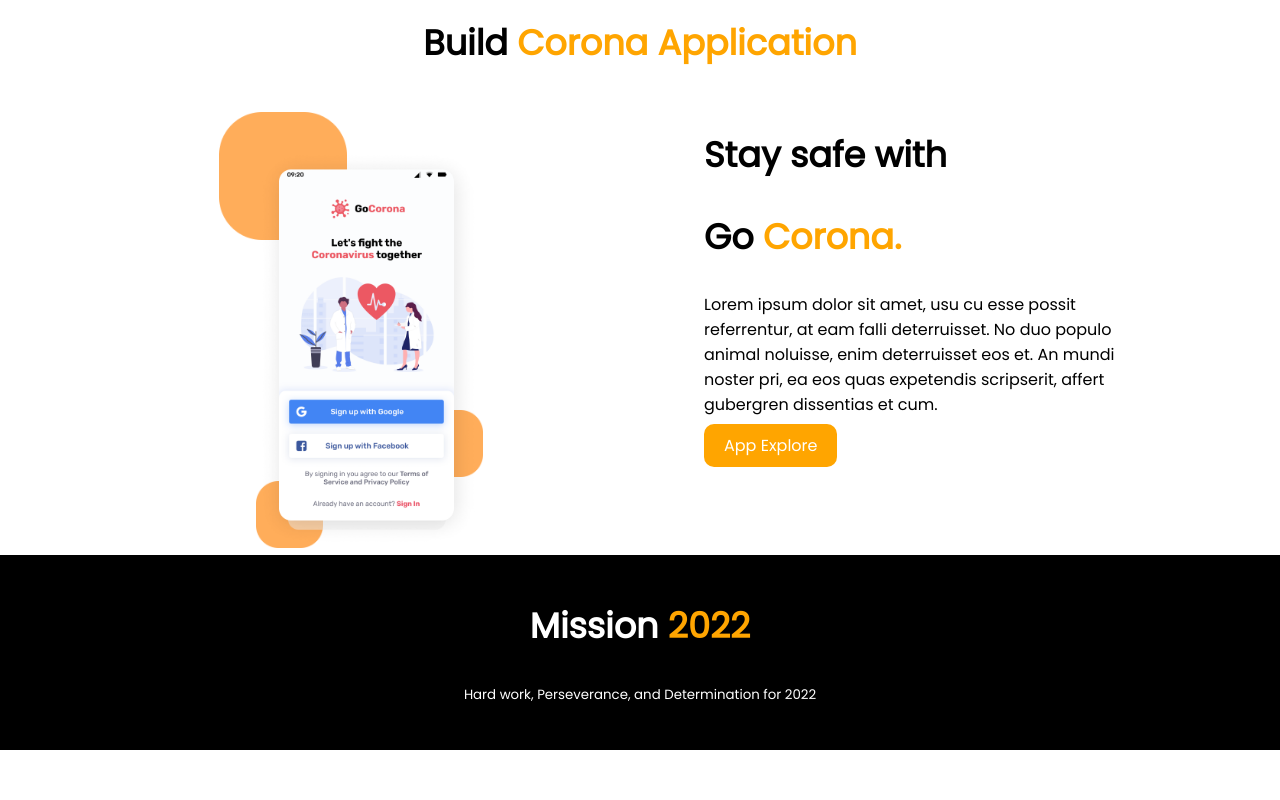
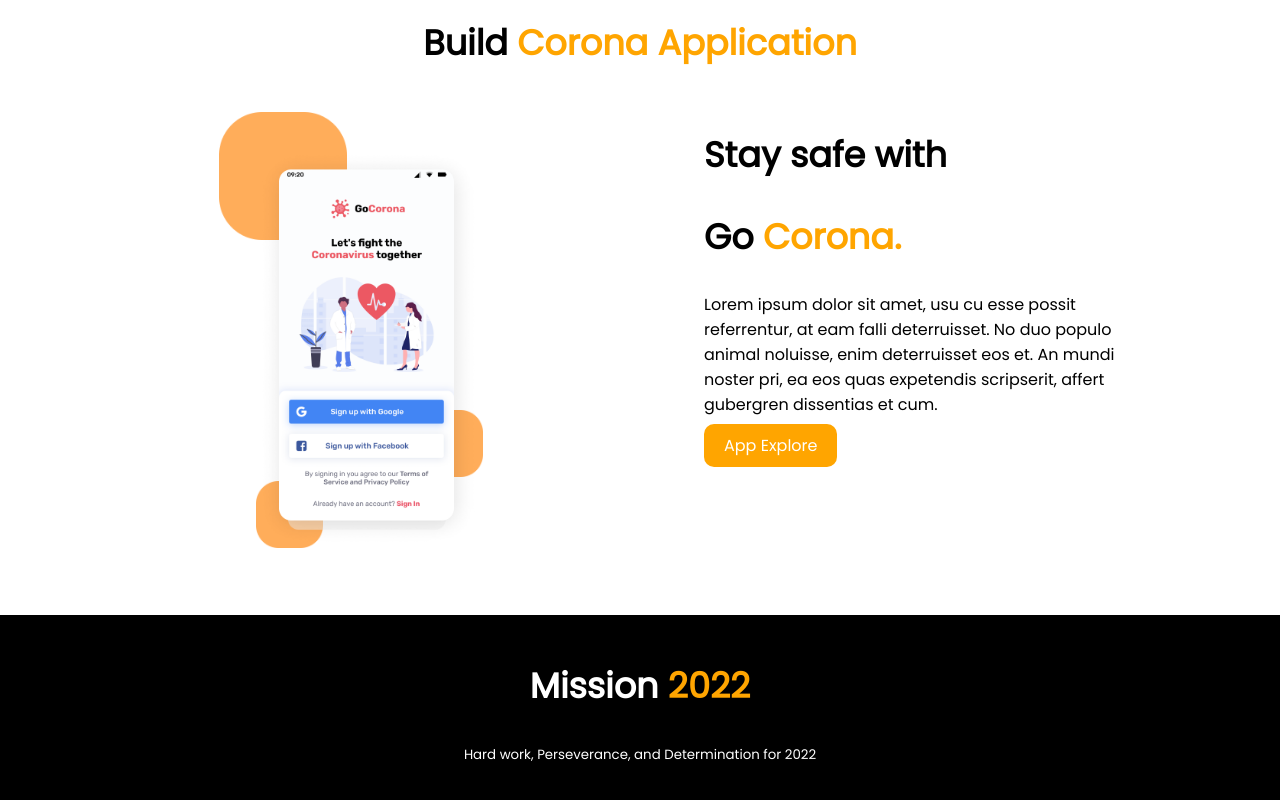
Before and after one commit to Mofasherali/mission-2022, a plain HTML site: page index.html in a window 1280 px wide. Shown: the part 2033-2833 px from the top of the page. Before the commit the page ends 2783 px from the top, so only its background shows below. Drawn offline with Linux system fonts and the light colour scheme.

Commit message:
footer top margin

```diff
--- a/style.css
+++ b/style.css
@@ -142,6 +142,10 @@ h1 {
 }
 
 
+.footer-section {
+    margin-top: 60px;
+}
+
 .footer {
     height: 180px;
     text-align: center;
```
